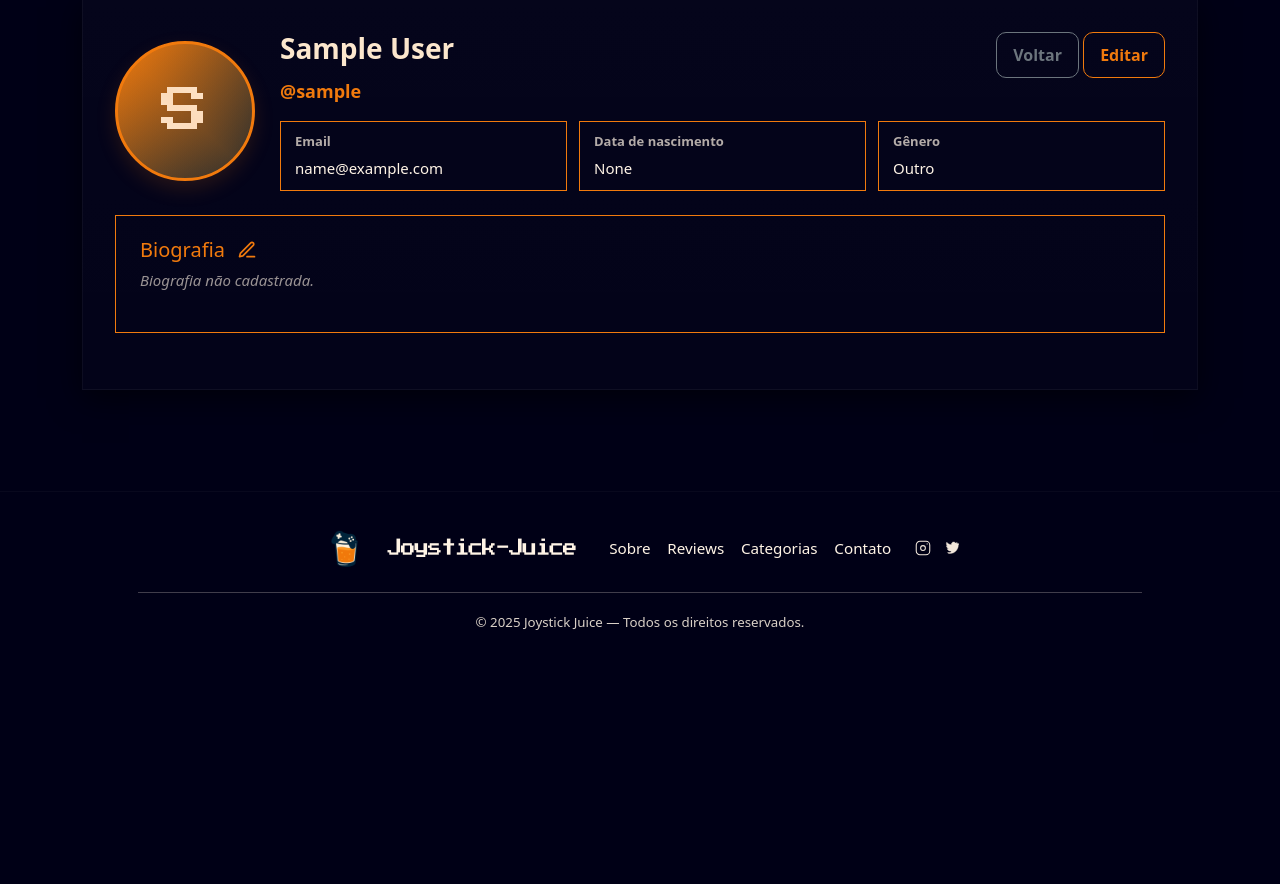
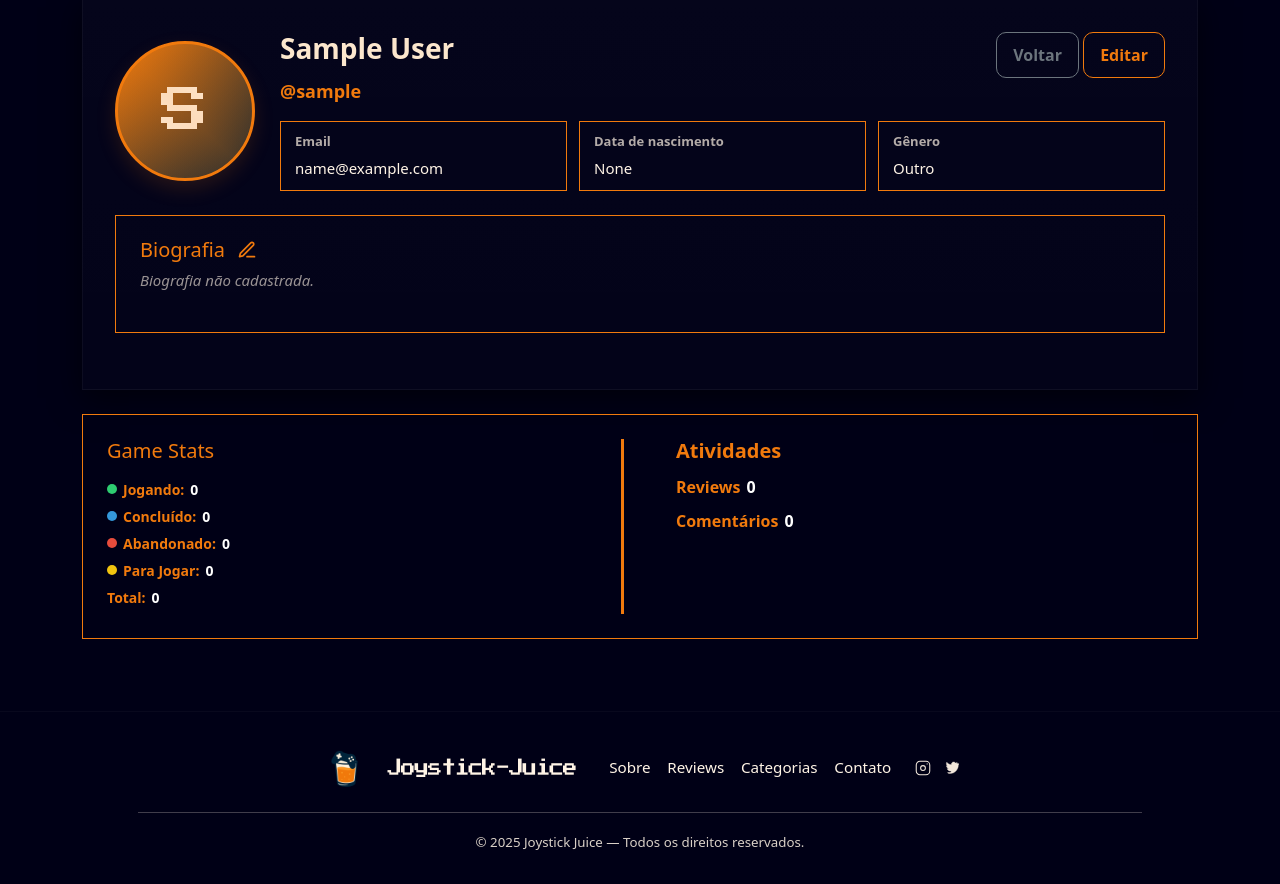
Before and after one commit to Mxrlrey/Joystick-Juice, a Django app: page /profile/1/ in a window 1280 px wide. Shown: the part 135-1019 px from the top of the page. Before the commit the page ends 765 px from the top, so only its background shows below. Run offline with Django 5.2, Linux system fonts and the light colour scheme; the visitor is signed in with stand-in values (Sample User, id 1); data comes from the database, SQL or seed files in the repository; data that the repository does not hold is empty.

Commit message:
Adicao de stats list e reviews/comentarios no perfil do usuario

```diff
--- a/app/Accounts/templates/user_profile.html
+++ b/app/Accounts/templates/user_profile.html
@@ -116,4 +116,67 @@
         </div>
       </div>
     </div>
+
+    <div class="bio-section">
+      <div class="stats-activities">
+        <div class="game-stats">
+          <h3 class="mb-3">Game Stats</h3>
+          <ul class="stat-list">
+            <li>
+              <a href="{% url 'user_game_list' object.pk 'J' %}">
+                <span class="dot jogando"></span>
+                <span class="label">Jogando:</span>
+                <span class="count">{{ stats.jogando }}</span>
+              </a>
+            </li>
+            <li>
+              <a href="{% url 'user_game_list' object.pk 'C' %}">
+                <span class="dot concluido"></span>
+                <span class="label">Concluído:</span>
+                <span class="count">{{ stats.concluido }}</span>
+              </a>
+            </li>
+            <li>
+              <a href="{% url 'user_game_list' object.pk 'A' %}">
+                <span class="dot abandonado"></span>
+                <span class="label">Abandonado:</span>
+                <span class="count">{{ stats.abandonado }}</span>
+              </a>
+            </li>
+            <li>
+              <a href="{% url 'user_game_list' object.pk 'P' %}">
+                <span class="dot para_jogar"></span>
+                <span class="label">Para Jogar:</span>
+                <span class="count">{{ stats.para_jogar }}</span>
+              </a>
+            </li>
+            <li>
+              <a href="{% url 'user_game_list' object.pk 'T' %}">
+                <span class="label">Total:</span>
+                <span class="count">{{ stats.total }}</span>
+              </a>
+            </li>
+          </ul>
+        </div>
+
+        <div class="user-activities">
+          <h3>Atividades</h3>
+          <ul class="activity-links">
+            <li>
+              <a href="{% url 'user_reviews' object.pk %}">
+                <span class="label">Reviews</span>
+                <span class="count">{{ reviews_count }}</span>
+              </a>
+            </li>
+            <li>
+              <a href="{% url 'user_comments' object.pk %}">
+                <span class="label">Comentários</span>
+                <span class="count">{{ comments_count }}</span>
+              </a>
+            </li>
+          </ul>
+        </div>
+      </div>
+    </div>
+
 {% endblock %}
--- a/app/Accounts/urls.py
+++ b/app/Accounts/urls.py
@@ -1,10 +1,7 @@
 from django.urls import path
 from . import views
 
-
-
 urlpatterns = [
-    # /url no browser; a função resposável; nome da url
     path('register/', views.register_view, name='user_register'),
     path('login/', views.login_view, name='user_login'),
     path('logout/', views.LogoutUserView.as_view(), name='user_logout'),
@@ -12,6 +9,8 @@ urlpatterns = [
     path('delete/<int:pk>/', views.UserDeleteView.as_view(), name='user_delete'),
     path('update/<int:pk>/', views.UserUpdateView.as_view(), name='user_update'),
     path('bio/<int:pk>/', views.UpdateBioView.as_view(), name='user_bio'),
-    path('profile/<int:pk>/', views.PerfilUserView.as_view(), name="user_profile")
-
+    path('profile/<int:pk>/', views.PerfilUserView.as_view(), name="user_profile"),
+    path('profile/<int:pk>/reviews/', views.user_reviews, name="user_reviews"),
+    path('profile/<int:pk>/comments/', views.user_comments, name="user_comments"),
+    path('profile/<int:pk>/games/<str:status>/', views.user_game_list, name="user_game_list"),
 ]
--- a/app/Accounts/views.py
+++ b/app/Accounts/views.py
@@ -2,6 +2,8 @@
 from django.contrib.auth.decorators import login_required
 from django.views.generic import CreateView, ListView, DeleteView, UpdateView, DetailView
 from .models import User
+from Games.models import UserGameList
+from Reviews.models import Review, Comment
 from . import forms
 from django.urls import reverse_lazy
 from django.shortcuts import render, redirect
@@ -10,6 +12,7 @@
 from django.contrib import messages
 from django.views.decorators.cache import never_cache
 from django.utils.decorators import method_decorator
+
 
 
 # Create your views here.
@@ -75,7 +78,7 @@
 
 @method_decorator(never_cache, name='dispatch')
 class PerfilUserView(LoginRequiredMixin, DetailView):
-    model= User
+    model = User
     template_name = 'user_profile.html'
     login_url = reverse_lazy('user_login')
 
@@ -83,4 +86,65 @@
         context = super().get_context_data(**kwargs)
         context['update_form'] = forms.UserFormUpdate(instance=self.object)
         context['bio_form'] = forms.UserFormBio(instance=self.object)
+        context['reviews_count'] = Review.objects.filter(user=self.object).count()
+        context['comments_count'] = Comment.objects.filter(user=self.object).count()
+
+        game_list = UserGameList.objects.filter(user=self.object)
+        context['stats'] = {
+            "para_jogar": game_list.filter(status="P").count(),
+            "jogando": game_list.filter(status="J").count(),
+            "concluido": game_list.filter(status="C").count(),
+            "abandonado": game_list.filter(status="A").count(),
+            "total": game_list.count(),
+        }
+
         return context
+
+@login_required
+def user_game_list(request, pk, status):
+    user = User.objects.get(pk=pk)
+
+    if status == "J":
+        jogos = UserGameList.objects.filter(user=user, status="J")
+        titulo = "Jogando"
+    elif status == "C":
+        jogos = UserGameList.objects.filter(user=user, status="C")
+        titulo = "Concluídos"
+    elif status == "A":
+        jogos = UserGameList.objects.filter(user=user, status="A")
+        titulo = "Abandonados"
+    elif status == "P":
+        jogos = UserGameList.objects.filter(user=user, status="P")
+        titulo = "Para Jogar"
+    elif status == "T":
+        jogos = UserGameList.objects.filter(user=user)
+        titulo = "Todos os Jogos"
+    else:
+        jogos = UserGameList.objects.none()
+        titulo = "Desconhecido"
+
+    return render(request, "user_game_list.html", {
+        "user_profile": user,
+        "jogos": jogos,
+        "titulo": titulo
+    })
+
+
+@login_required
+def user_reviews(request, pk):
+    user = User.objects.get(pk=pk)
+    reviews = Review.objects.filter(user=user)
+    return render(request, "user_reviews.html", {
+        "user_profile": user,
+        "reviews": reviews
+    })
+
+
+@login_required
+def user_comments(request, pk):
+    user = User.objects.get(pk=pk)
+    comments = Comment.objects.filter(user=user)
+    return render(request, "user_comments.html", {
+        "user_profile": user,
+        "comments": comments
+    })
--- a/app/static/css/profile.css
+++ b/app/static/css/profile.css
@@ -247,3 +247,107 @@
         font-size: 36px;
       }
     }
+
+    .stats-activities {
+      display: grid;
+      grid-template-columns: 1fr 1fr;
+      gap: 2rem;
+    }
+
+    .game-stats {
+      padding-right: 20px;
+      border-right: 3px solid #F17A0D;
+    }
+
+    .user-activities {
+      padding-left: 20px;
+    }
+
+    .user-activities h3 {
+      color: #F17A0D;
+      font-weight: bold;
+    }
+
+    .stat-list {
+      list-style: none;
+      padding: 0;
+      margin: 0;
+      font-size: 14px;
+    }
+
+    .stat-list li {
+      margin: 6px 0;
+    }
+
+    .stat-list a {
+      text-decoration: none;
+      display: flex;
+      align-items: center;
+      gap: 6px;
+    }
+
+    .stat-list a:hover .label {
+      color: #ff9a45;
+      text-decoration: underline;
+    }
+
+    .dot {
+      display: inline-block;
+      width: 10px;
+      height: 10px;
+      border-radius: 50%;
+    }
+
+    .dot.jogando { background: #2ecc71; }
+    .dot.concluido { background: #3498db; }
+    .dot.abandonado { background: #e74c3c; }
+    .dot.para_jogar { background: #f1c40f; }
+
+    .label {
+      color: #F17A0D;
+      font-weight: 600;
+    }
+
+    .count {
+      color: #fff;
+      font-weight: bold;
+    }
+
+    .activity-links {
+      list-style: none;
+      padding: 0;
+      margin: 0;
+    }
+
+    .activity-links li {
+      margin: 10px 0;
+    }
+
+    .activity-links a {
+      text-decoration: none;
+      display: flex;
+      gap: 6px;
+    }
+
+    .activity-links a:hover .label {
+      color: #ff9a45;
+      text-decoration: underline;
+    }
+
+    @media (max-width: 768px) {
+      .stats-activities {
+        grid-template-columns: 1fr;
+      }
+
+      .game-stats {
+        border-right: none;
+        padding-right: 0;
+        border-bottom: 3px solid #F17A0D;
+        padding-bottom: 20px;
+        margin-bottom: 20px;
+      }
+
+      .user-activities {
+        padding-left: 0;
+      }
+    }
```
